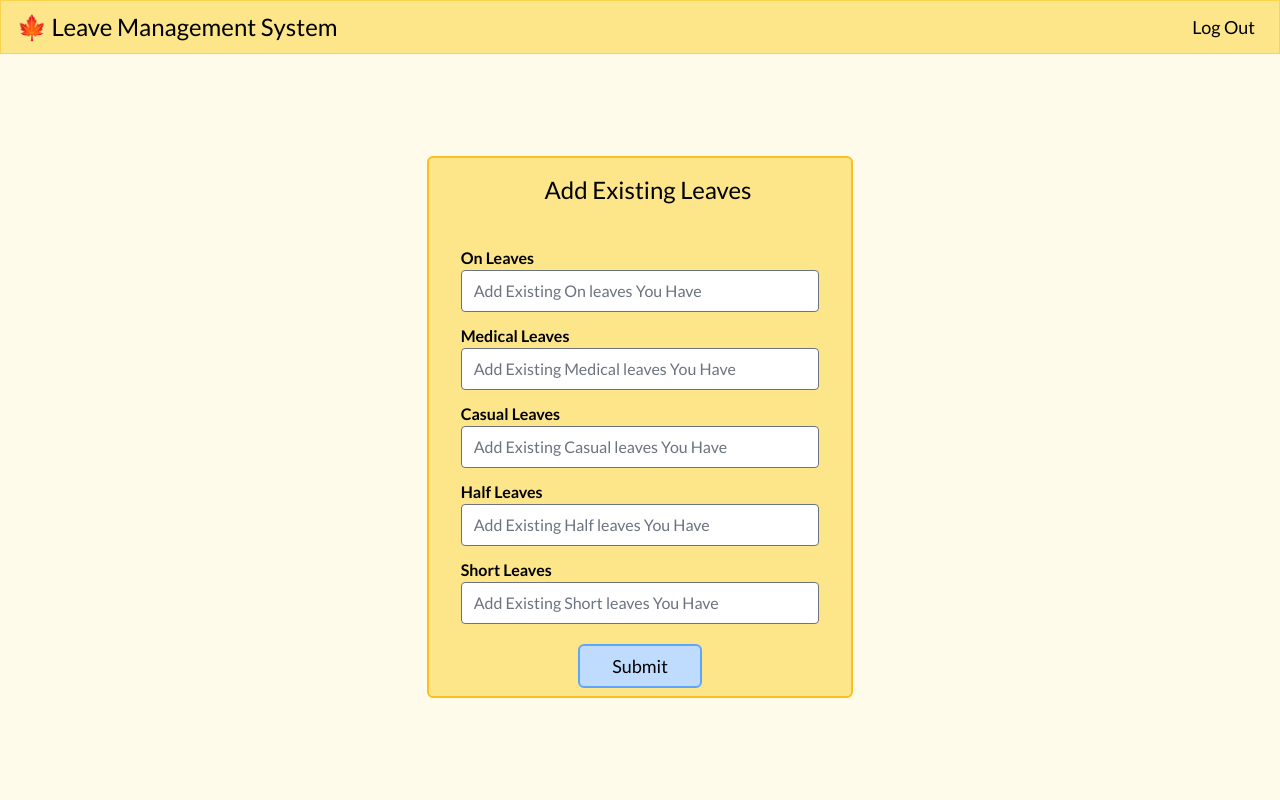
After one commit to Hamza5743/chutti, a Django app: page /add/leaves/ in a window 1280 px wide. The commit adds this page. Run offline with Django 5.2, Linux system fonts and the light colour scheme; the visitor is signed in with stand-in values (Sample User, id 1); parts of the project's set-up code (start-up, migrations or seed data) failed here and were passed over; some libraries are stand-ins or nearby versions.

Commit message:
add leaves view

```diff
--- a/chutti/forms.py
+++ b/chutti/forms.py
@@ -62,6 +62,37 @@ class LeaveForm(forms.Form):
         return ""
 
 
+class AddLeavesForm(forms.Form):
+    on_leave = forms.IntegerField(required=False)
+    medical_leave = forms.IntegerField(required=False)
+    casual_leave = forms.IntegerField(required=False)
+    half_leave = forms.IntegerField(required=False)
+    short_leave = forms.IntegerField(required=False)
+
+    def clean(self):
+        cleaned_data = super().clean()
+        for _, value in cleaned_data.items():
+            if value is not None and value < 0:
+                raise ValidationError("Leaves count can't be negative")
+
+    @transaction.atomic
+    def save(self, user):
+        leaves_left_for_year = LeavesLeft.get_current_object(user=user)
+        if not leaves_left_for_year:
+            leaves_left_for_year = LeavesLeft(user=user)
+
+        for leave_type, value in self.cleaned_data.items():
+            if value is not None:
+                setattr(
+                    leaves_left_for_year,
+                    leave_type,
+                    value,
+                )
+
+        leaves_left_for_year.save()
+        return ""
+
+
 class SignUpForm(UserCreationForm):
     def clean_username(self):
         self.clean()
--- a/chutti/urls.py
+++ b/chutti/urls.py
@@ -1,6 +1,6 @@
 from django.urls import path
 
-from .views import apply, dashboard, login, logout, signup
+from .views import add_leaves, apply, dashboard, login, logout, signup
 
 urlpatterns = [
     path("", login, name="root"),
@@ -10,4 +10,5 @@ urlpatterns = [
     path("dashboard/", dashboard, name="dashboard"),
     path("dashboard/<int:pk>/", dashboard, name="dashboard"),
     path("apply/", apply, name="apply"),
+    path("add/leaves/", add_leaves, name="add_leaves"),
 ]
--- a/chutti/views.py
+++ b/chutti/views.py
@@ -127,3 +127,21 @@ def apply(request: HttpRequest):
     return render(
         request, "chutti/apply.html", {"form": form, "error_message": error_message}
     )
+
+
+@login_required
+def add_leaves(request: HttpRequest):
+    error_message = ""
+    if request.method == "POST":
+        form = forms.AddLeavesForm(request.POST)
+        if form.is_valid():
+            error_message = form.save(user=request.user)
+            if not error_message:
+                return redirect("dashboard")
+        else:
+            error_message = next(iter(next(iter(form.errors.values()))))
+    else:
+        form = forms.AddLeavesForm()
+    return render(
+        request, "chutti/addLeaves.html", {"form": form, "error_message": error_message}
+    )
--- /dev/null
+++ b/templates/chutti/addLeaves.html
@@ -0,0 +1,26 @@
+{% extends 'base.html' %}
+{% block content %}
+    <div class="flex flex-col items-center justify-center h-full w-full bg-amber-50">
+        <div class="flex flex-col w-1/3 sm:min-w-96 min-w-72 bg-amber-200 p-8 py-2 border-2 border-amber-400 border-solid rounded-md">
+            <h1 class="w-full m-2 text-center text-2xl font-medium">Add Existing Leaves</h1>
+            <form class="flex flex-col w-full space-y-5"
+                  method="post"
+                  action="{% url 'add_leaves' %}">
+                {% csrf_token %}
+                <div class="flex flex-col justify-start items-center w-full">
+                    {% for field in form %}
+                        <label class="mr-auto font-bold mt-3" for="{{ field.auto_id }}">{{ field.label | title }}s</label>
+                        <input class="w-full rounded"
+                               name="{{ field.html_name }}"
+                               id="{{ field.auto_id }}"
+                               type="number"
+                               placeholder="Add Existing {{ field.label }}s You Have">
+                    {% endfor %}
+                </div>
+                {% if error_message %}<p class="text-red-500">{{ error_message }}</p>{% endif %}
+                <button class="self-center m-4 mx-auto p-1.5 px-8 bg-blue-200 hover:bg-blue-300 border-2 border-blue-400 border-solid rounded-md text-lg"
+                        type="submit">Submit</button>
+            </form>
+        </div>
+    </div>
+{% endblock %}
--- a/templates/chutti/apply.html
+++ b/templates/chutti/apply.html
@@ -28,7 +28,7 @@
                             id="{{ form.leave_type.auto_id }}">
                         {% for value, name in form.leave_type.field.choices %}<option value="{{ value }}">{{ name }}</option>{% endfor %}
                     </select>
-                    <label class="mr-auto font-bold mt-3" for="id_password">
+                    <label class="mr-auto font-bold mt-3" for="{{ form.description.auto_id }}">
                         Description
                         {% if form.description.field.required == True %}<span class="align-top text-sm text-red-400">*</span>{% endif %}
                     </label>
--- a/templates/chutti/dashboard.html
+++ b/templates/chutti/dashboard.html
@@ -19,7 +19,7 @@
         </div>
         <hr class="mt-10 bg-gray-100 h-0.5 w-full">
         <h1 class="w-full m-2 mt-6 text-left text-2xl font-medium">Leaves Applied:</h1>
-        <div class="w-full overflow-scroll">
+        <div class="w-full min-h-72 overflow-scroll">
             <table class="w-full border-collapse">
                 <thead>
                     <tr>
--- a/theme/static/css/dist/styles.css
+++ b/theme/static/css/dist/styles.css
@@ -912,6 +912,10 @@ select {
   height: 100vh;
 }
 
+.min-h-72 {
+  min-height: 18rem;
+}
+
 .w-1\/3 {
   width: 33.333333%;
 }
```
